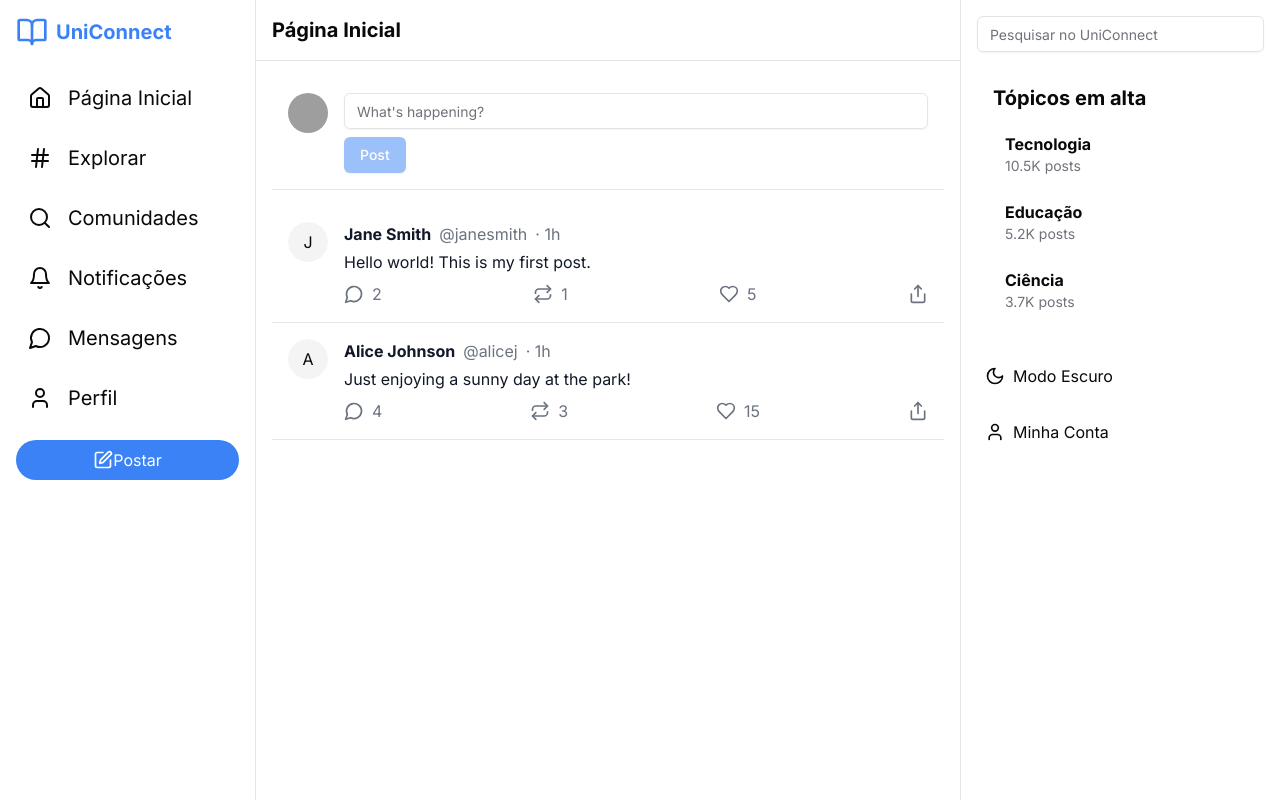
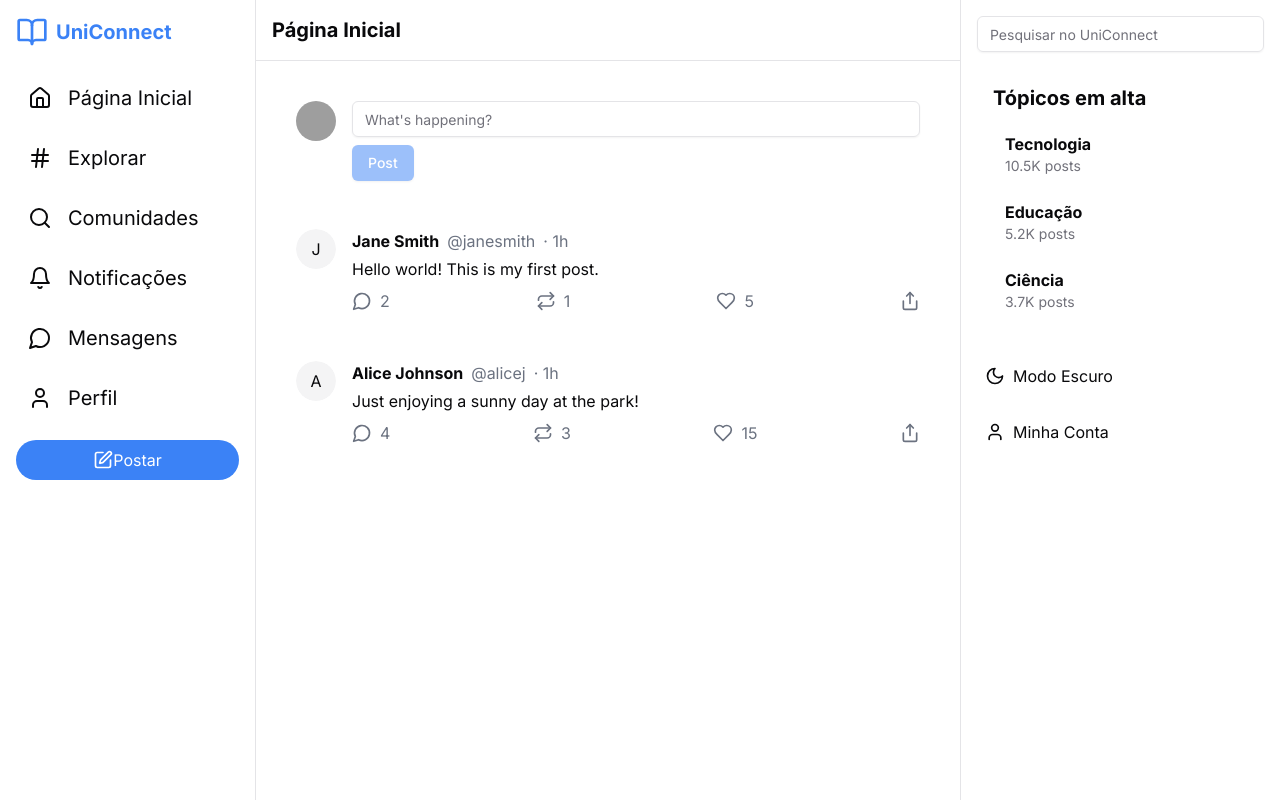
Before and after one commit to Jeanikt/UniConnect, a Next.js app: page /feed in a window 1280 px wide. Built offline with nearby package versions, Linux system fonts and the light colour scheme; grey boxes are pictures that could not be loaded.

Commit message:
style: correção texto dinamico para darkmode e light mode

```diff
--- a/src/app/feed/page.tsx
+++ b/src/app/feed/page.tsx
@@ -6,6 +6,7 @@ import { Heart, MessageCircle, Repeat, Share } from "lucide-react";
 import { Input } from "@/components/ui/input";
 import { Button } from "@/components/ui/button";
 import { Avatar, AvatarFallback, AvatarImage } from "@/components/ui/avatar";
+import { CardContent } from "@/components/ui/card";
 
 interface Post {
   id: number;
@@ -121,7 +122,7 @@ const Feed: React.FC = () => {
   return (
     <Layout onPostCreated={handleCreatePost}>
       <div className="max-w-2xl mx-auto">
-        <div className="bg-white dark:bg-gray-800 border-b border-gray-200 dark:border-gray-700 p-4 mb-4">
+        <CardContent className="pt-6">
           <div className="flex items-start space-x-4">
             <Avatar>
               <AvatarImage
@@ -135,7 +136,7 @@ const Feed: React.FC = () => {
                 placeholder="What's happening?"
                 value={newPostContent}
                 onChange={(e) => setNewPostContent(e.target.value)}
-                className="mb-2 text-gray-900 dark:text-white"
+                className="mb-2 "
               />
               <Button
                 onClick={() => handleCreatePost(newPostContent)}
@@ -146,13 +147,10 @@ const Feed: React.FC = () => {
               </Button>
             </div>
           </div>
-        </div>
+        </CardContent>
 
         {posts.map((post) => (
-          <div
-            key={post.id}
-            className="bg-white dark:bg-gray-800 border-b border-gray-200 dark:border-gray-700 p-4"
-          >
+          <CardContent key={post.id} className="pt-6">
             <div className="flex items-start space-x-4">
               <Avatar>
                 <AvatarImage alt={post.author} />
@@ -160,7 +158,7 @@ const Feed: React.FC = () => {
               </Avatar>
               <div className="flex-grow">
                 <div className="flex items-center space-x-2">
-                  <span className="font-bold text-gray-900 dark:text-white">
+                  <span className="font-bold ">
                     {post.author}
                   </span>
                   <span className="text-gray-500 dark:text-gray-400">
@@ -168,7 +166,7 @@ const Feed: React.FC = () => {
                   </span>
                   <span className="text-gray-500 dark:text-gray-400">· 1h</span>
                 </div>
-                <p className="mt-1 mb-2 text-gray-900 dark:text-white">
+                <p className="mt-1 mb-2 ">
                   {post.content}
                 </p>
                 <div className="flex justify-between text-gray-500 dark:text-gray-400">
@@ -208,7 +206,7 @@ const Feed: React.FC = () => {
                 </div>
               </div>
             </div>
-          </div>
+          </CardContent>
         ))}
       </div>
       {notification && (
```
